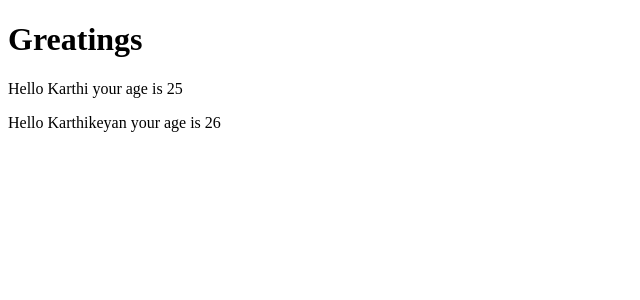
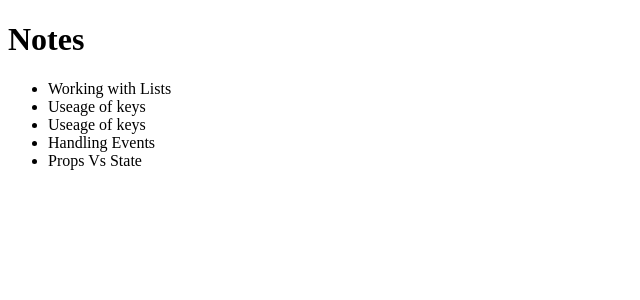
Before and after one commit to karthikeyan13762/reactapp, a React (Vite) app: page / in a window 1280 px wide. Shown: the top 300 px of the page, without its empty margins (0-640 px from the left). Built offline with nearby package versions, Linux system fonts and the light colour scheme.

Commit message:
rendering list manual

```diff
--- a/src/App.jsx
+++ b/src/App.jsx
@@ -1,11 +1,30 @@
-import Hello from "./Components/Hello";
-const App=()=>{
+import React from 'react'
+
+function App({notes}) {
+  // 1way console.log(props.notes);
+  console.log(notes);
   return (
     <div>
-      <h1>Greatings</h1>
-      <Hello name={"Karthi"} age={25}/>
-      <Hello name={"Karthikeyan"} age={26}/>
+      <h1>Notes</h1>
+      <ul>
+        <li>
+          {notes[0].content}
+        </li>
+        <li>
+        {notes[1].content}
+        </li>
+        <li>
+        {notes[1].content}
+        </li>
+        <li>
+        {notes[3].content}
+        </li>
+        <li>
+        {notes[4].content}
+        </li>
+      </ul>
     </div>
   )
 }
-export default App;
+
+export default App
--- a/src/Components/Hello.jsx
+++ /dev/null
@@ -1,8 +0,0 @@
-function Hello(props){
-return(
-    <>
-        <p>Hello {props.name} your age is {props.age}</p>
-    </>
-)
-}
-export default Hello;
--- a/src/main.jsx
+++ b/src/main.jsx
@@ -2,9 +2,37 @@ import React from 'react'
 import ReactDOM from 'react-dom/client'
 import App from './App.jsx'
 
+const notes=[
+
+{
+   id:1,
+   content:"Working with Lists",
+   important:true
+},
+{
+   id:2,
+   content:"Useage of keys",
+   important:false
+},
+{
+   id:3,
+   content:"Conditional Rendering",
+   important:true
+},
+{
+   id:4,
+   content:"Handling Events",
+   important:true
+},
+{
+   id:5,
+   content:"Props Vs State",
+   important:false
+}
+]
 
 ReactDOM.createRoot(document.getElementById('root')).render(
 
-   <App/>
+   <App notes={notes}/>
 
 )
```
